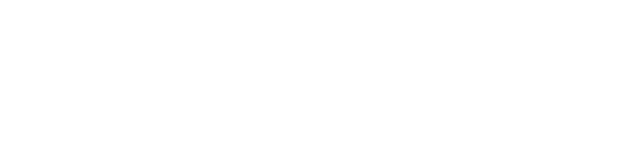
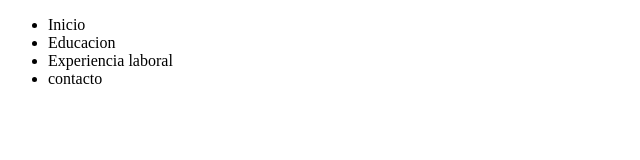
Before and after one commit to jonasmreza/cv, a plain HTML site: page index.html in a window 1280 px wide. Shown: the whole page, without its empty margins (0-640 px from the left). Drawn offline with Linux system fonts and the light colour scheme.

Commit message:
inicio de nav
navegacion

```diff
--- a/index.html
+++ b/index.html
@@ -6,6 +6,14 @@
     <link rel="stylesheet" href="/css/master.css">
   </head>
   <body>
+    <nav>
+      <ul>
+        <li>Inicio</li>
+        <li>Educacion</li>
+        <li>Experiencia laboral</li>
+        <li>contacto</li>
+      </ul>
+    </nav>
 
   </body>
 </html>
```
